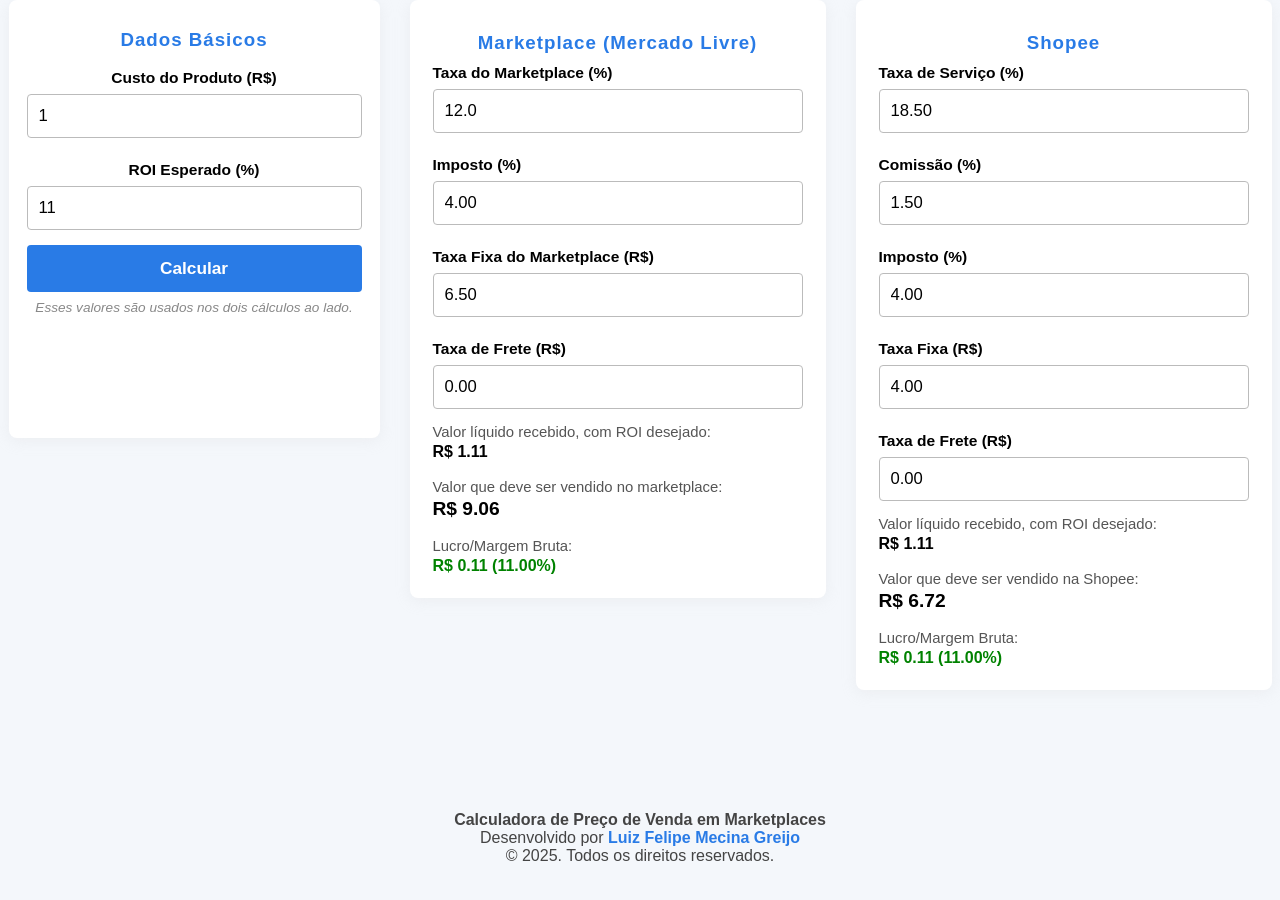
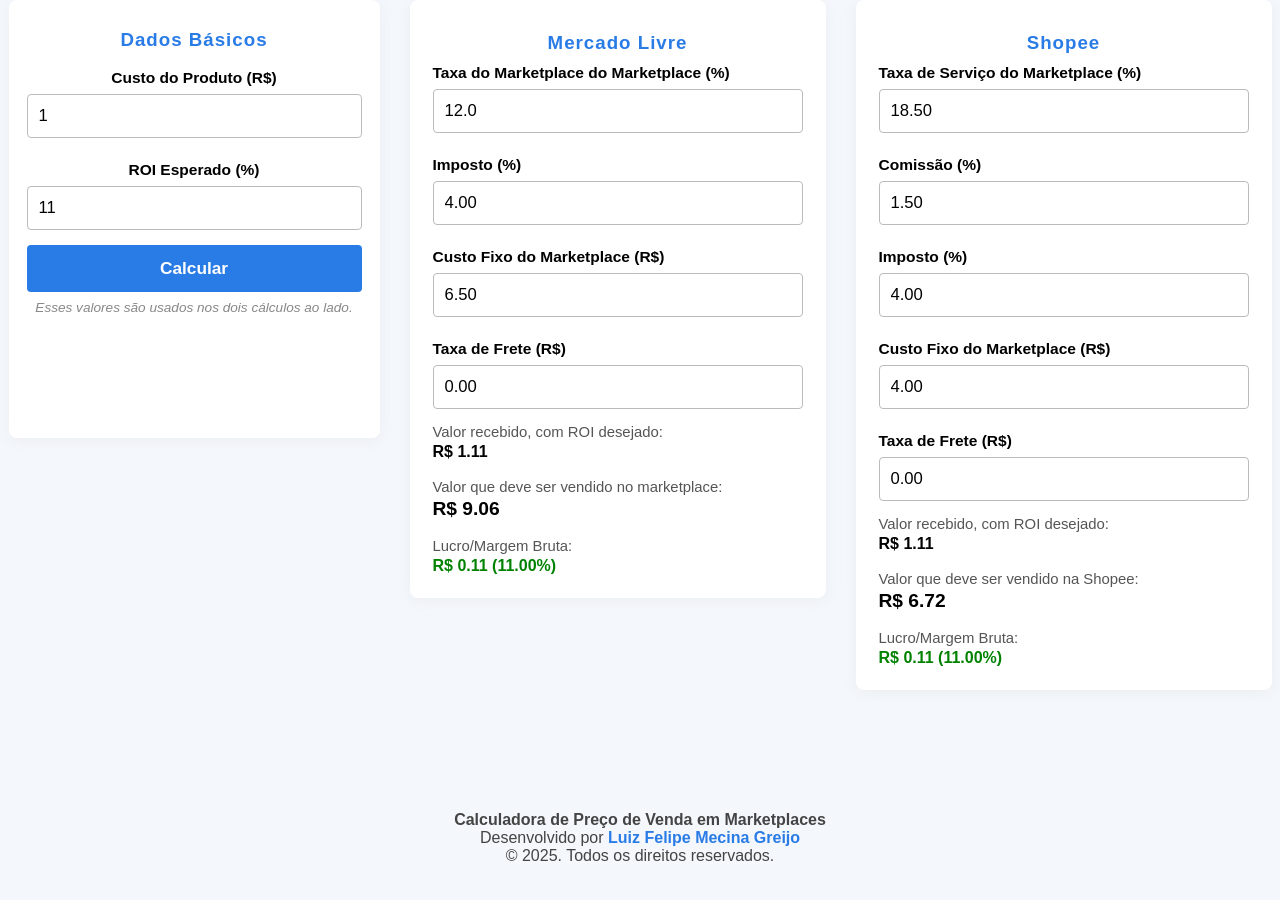
Before and after one commit to lfelipe1993/calculadora-preco-marketplace, a plain HTML site: page index.html in a window 1280 px wide. Both pictures are taken after a click on the button "Calcular". Drawn offline with Linux system fonts and the light colour scheme.

Commit message:
ajustes midnight

```diff
--- a/index.html
+++ b/index.html
@@ -265,14 +265,14 @@
 
         <!-- Coluna Mercado Livre -->
         <div class="container">
-            <span class="titulo">Marketplace (Mercado Livre)</span>
-            <label for="taxamp">Taxa do Marketplace (%)</label>
+            <span class="titulo">Mercado Livre</span>
+            <label for="taxamp">Taxa do Marketplace do Marketplace (%)</label>
             <input type="number" id="taxamp" min="0" step="0.01" value="12.0">
 
             <label for="imposto">Imposto (%)</label>
             <input type="number" id="imposto" min="0" step="0.01" value="4.00">
 
-            <label for="taxafixa">Taxa Fixa do Marketplace (R$)</label>
+            <label for="taxafixa">Custo Fixo do Marketplace (R$)</label>
             <input type="number" id="taxafixa" min="0" step="0.01" value="6.50" cass="money">
 
             <label for="frete">Taxa de Frete (R$)</label>
@@ -284,7 +284,7 @@
         <!-- Coluna Shopee -->
         <div class="container">
             <span class="titulo">Shopee</span>
-            <label for="taxaservico_s">Taxa de Serviço (%)</label>
+            <label for="taxaservico_s">Taxa de Serviço do Marketplace (%)</label>
             <input type="number" id="taxaservico_s" min="0" step="0.01" value="18.50">
 
             <label for="comissao_s">Comissão (%)</label>
@@ -293,7 +293,7 @@
             <label for="imposto_s">Imposto (%)</label>
             <input type="number" id="imposto_s" min="0" step="0.01" value="4.00">
 
-            <label for="taxafixa_s">Taxa Fixa (R$)</label>
+            <label for="taxafixa_s">Custo Fixo do Marketplace (R$)</label>
             <input type="number" id="taxafixa_s" min="0" step="0.01" value="4.00" class="money">
 
             <label for="frete_s">Taxa de Frete (R$)</label>
@@ -346,7 +346,7 @@
             const valor_venda = (valor_recebido + taxafixa + frete) / denominador;
 
             document.getElementById('resultado').innerHTML =
-                '<div class="mini">Valor líquido recebido, com ROI desejado:</div>' +
+                '<div class="mini">Valor recebido, com ROI desejado:</div>' +
                 '<strong>R$ ' + valor_recebido.toFixed(2) + '</strong><br><br>' +
                 '<div class="mini">Valor que deve ser vendido no marketplace:</div>' +
                 '<strong style="font-size:1.2em;">R$ ' + valor_venda.toFixed(2) + '</strong><br><br>' +
@@ -384,7 +384,7 @@
             const valor_venda = (valor_recebido + taxafixa + frete) / denominador;
 
             document.getElementById('resultado_shopee').innerHTML =
-                '<div class="mini">Valor líquido recebido, com ROI desejado:</div>' +
+                '<div class="mini">Valor recebido, com ROI desejado:</div>' +
                 '<strong>R$ ' + valor_recebido.toFixed(2) + '</strong><br><br>' +
                 '<div class="mini">Valor que deve ser vendido na Shopee:</div>' +
                 '<strong style="font-size:1.2em;">R$ ' + valor_venda.toFixed(2) + '</strong><br><br>' +
```
